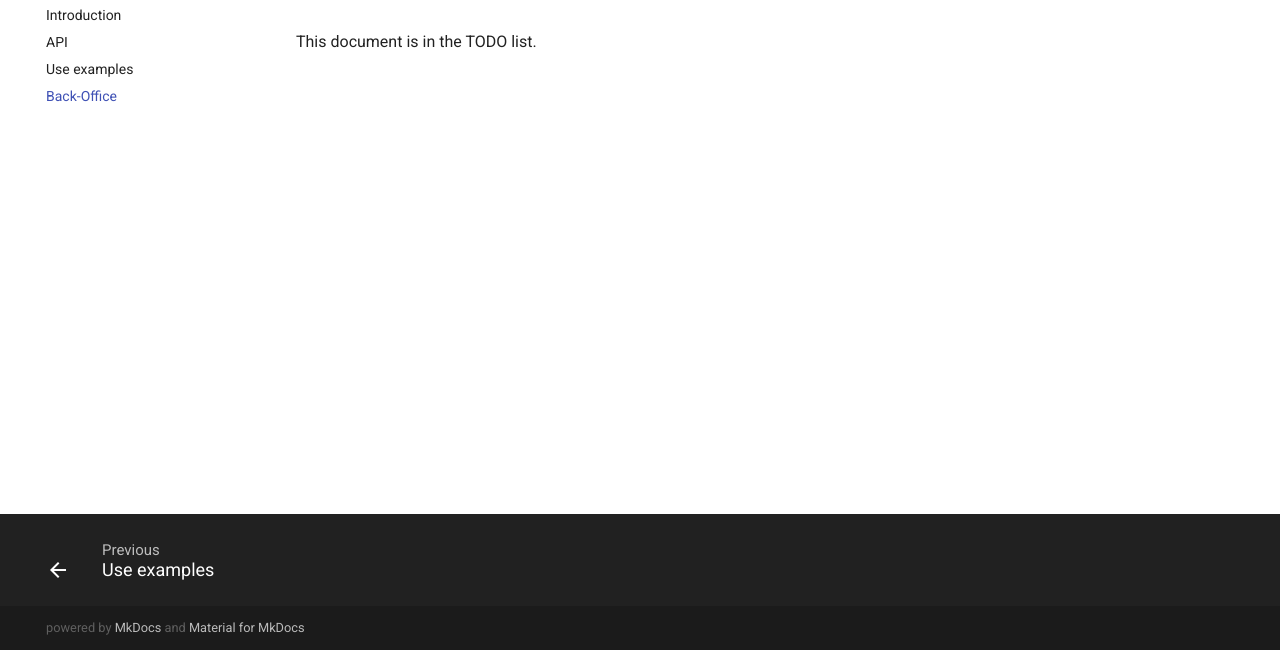
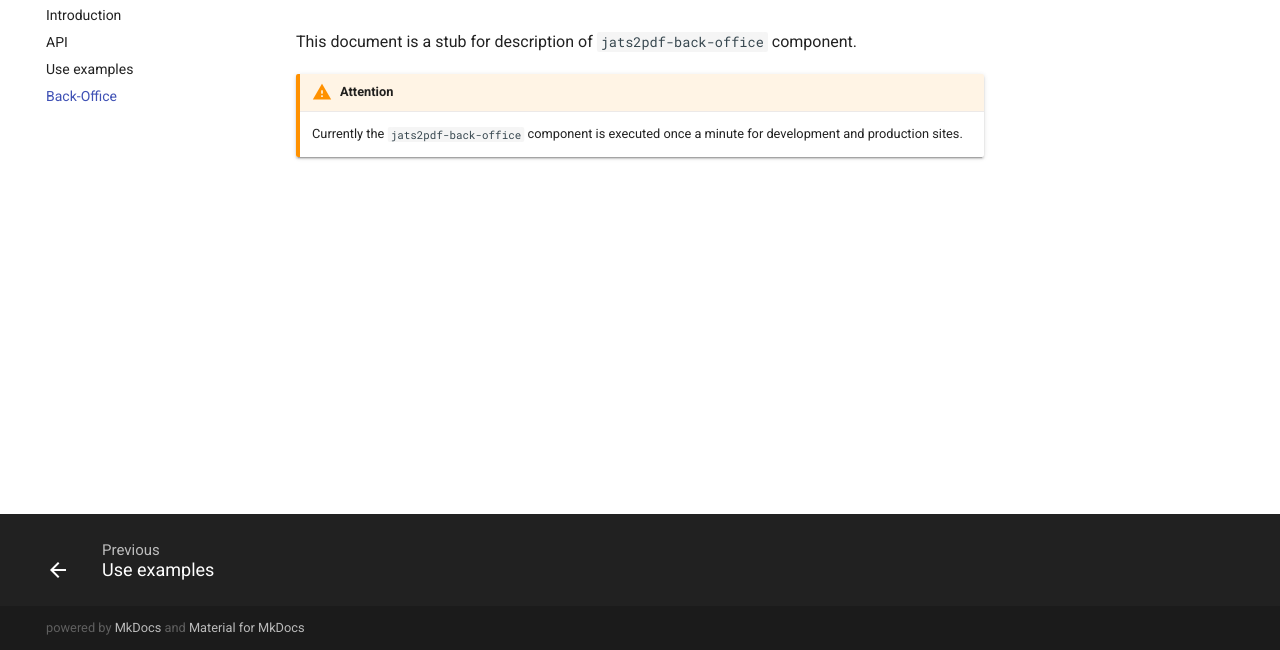
Before and after one commit to kolotev/jats2pdf-docs, a plain HTML site: page 3BACKOFFICE.html in a window 1280 px wide. Shown: the part 150-800 px from the top of the page. Drawn offline with Linux system fonts and the light colour scheme.

Commit message:
Deployed 71c33af with MkDocs version: 1.0.4

```diff
--- a/3BACKOFFICE.html
+++ b/3BACKOFFICE.html
@@ -339,7 +339,11 @@
 
 
                 <h1 id="back-office">Back-Office<a class="headerlink" href="#back-office" title="Permanent link">&para;</a></h1>
-<p>This document is in the TODO list.</p>
+<p>This document is a stub for description of <code>jats2pdf-back-office</code> component.</p>
+<div class="admonition attention">
+<p class="admonition-title">Attention</p>
+<p>Currently the <code>jats2pdf-back-office</code> component is executed once a minute for development and production sites.</p>
+</div>
 
 
 
```
Also changed, not shown: search/search_index.json (+1 -1 lines), 1 other file.
